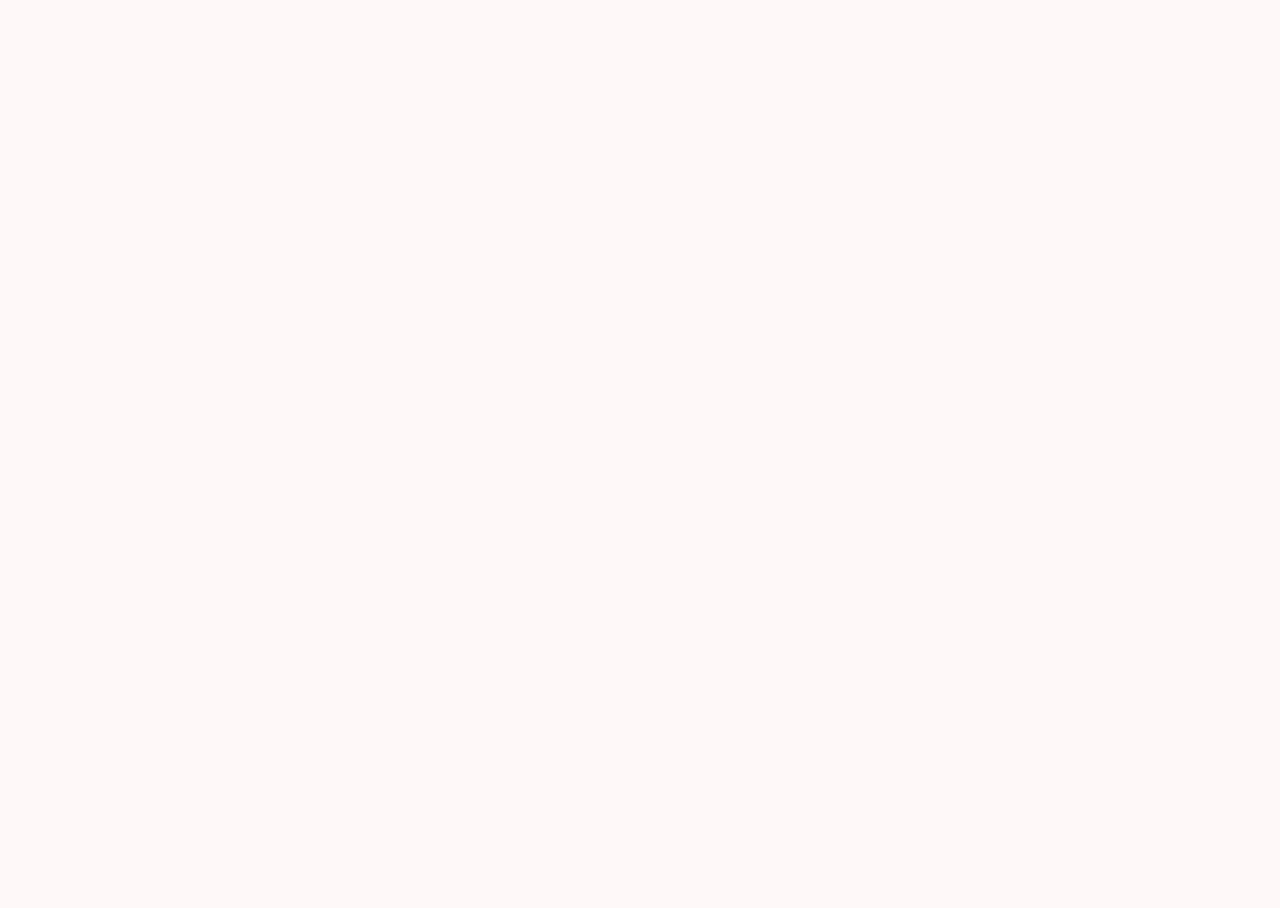
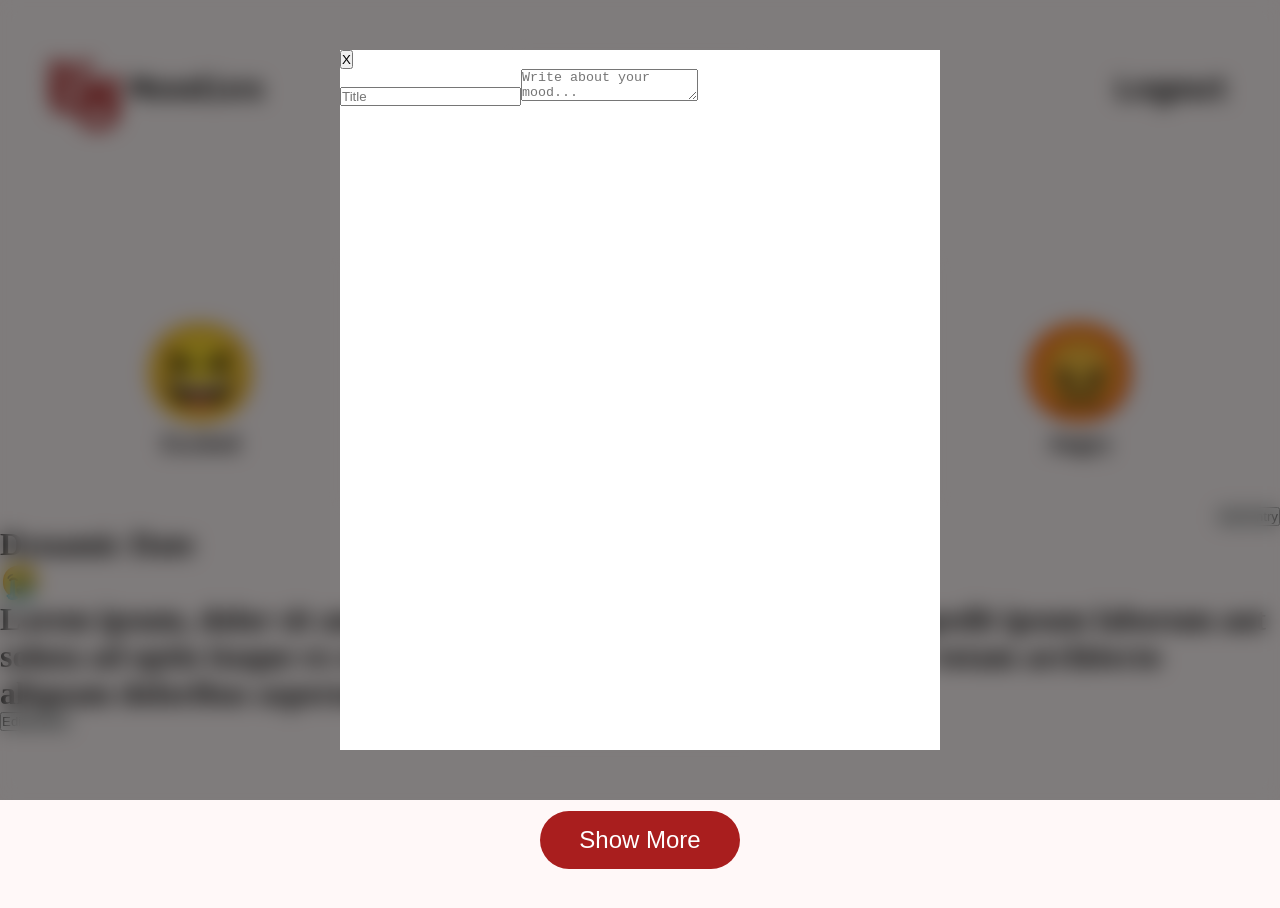
Before and after one commit to Tundoor/Moodies, an Angular app: page / in a window 1280 px wide. Shown: the top 908 px of the page. Before the commit the page ends 800 px from the top, so only its background shows below. Built offline with nearby package versions, Linux system fonts and the light colour scheme.

Commit message:
Added overlay to modal component

```diff
--- a/src/app/app.component.html
+++ b/src/app/app.component.html
@@ -1,3 +1,3 @@
-<app-navbar></app-navbar>
 <!-- <router-outlet></router-outlet> -->
+<app-entry-modal></app-entry-modal>
 <app-home-pg></app-home-pg>
--- a/src/app/app.module.ts
+++ b/src/app/app.module.ts
@@ -1,6 +1,5 @@
 import { NgModule } from '@angular/core';
 import { BrowserModule } from '@angular/platform-browser';
-
 import { AppRoutingModule } from './app-routing.module';
 import { AppComponent } from './app.component';
 import { HomePgComponent } from './home-pg/home-pg.component';
--- a/src/app/entry-modal/entry-modal.component.css
+++ b/src/app/entry-modal/entry-modal.component.css
@@ -0,0 +1,19 @@
+.overlay {
+    position: fixed;
+    z-index: 5;
+    width: 100%;
+    height: 100vh;
+    background: rgba(0, 0, 0, 0.5);
+    backdrop-filter: blur(10px);
+}
+
+.entry-modal {
+    position: fixed;
+    left: 50%;
+    top: 50%;
+    transform: translate(-50%, -50%);
+    background-color: white;
+    width: 600px;
+    height: 700px;
+    z-index: 10;
+}
--- a/src/app/entry-modal/entry-modal.component.html
+++ b/src/app/entry-modal/entry-modal.component.html
@@ -1,4 +1,8 @@
+<div class="overlay"></div>
+<div class="entry-modal">
+    <button class="close-btn">X</button>
 <form class="entry-form">
    <input class="title" placeholder="Title" type="text">
-   <textarea class="text" placeholder="Write about your mood..." type="text">
+   <textarea class="text" placeholder="Write about your mood..." type="text"></textarea>
 </form>
+</div>
--- a/src/app/home-pg/home-pg.component.html
+++ b/src/app/home-pg/home-pg.component.html
@@ -1,3 +1,4 @@
+<app-navbar></app-navbar>
 <div class="entry">
 <div class="mood-entry">
 <h1>How Do You Feel Today?</h1>
--- a/src/app/navbar/navbar.component.css
+++ b/src/app/navbar/navbar.component.css
@@ -3,7 +3,6 @@
     justify-content: space-between;
     padding: 50px;
     align-items: center;
-    position: sticky;
     background-color: transparent;
 }
 
--- a/src/app/show-entry/show-entry.component.html
+++ b/src/app/show-entry/show-entry.component.html
@@ -5,7 +5,7 @@
 
     <div class="single-entry-div">
         <div class="entry-header">
-            <h1 class="date">11/08/2024</h1>
+            <h1 class="date">Dynamic Date</h1>
             <h1 class="mood-entry">😭</h1>
         </div>
         <div class="entry-body">
```
